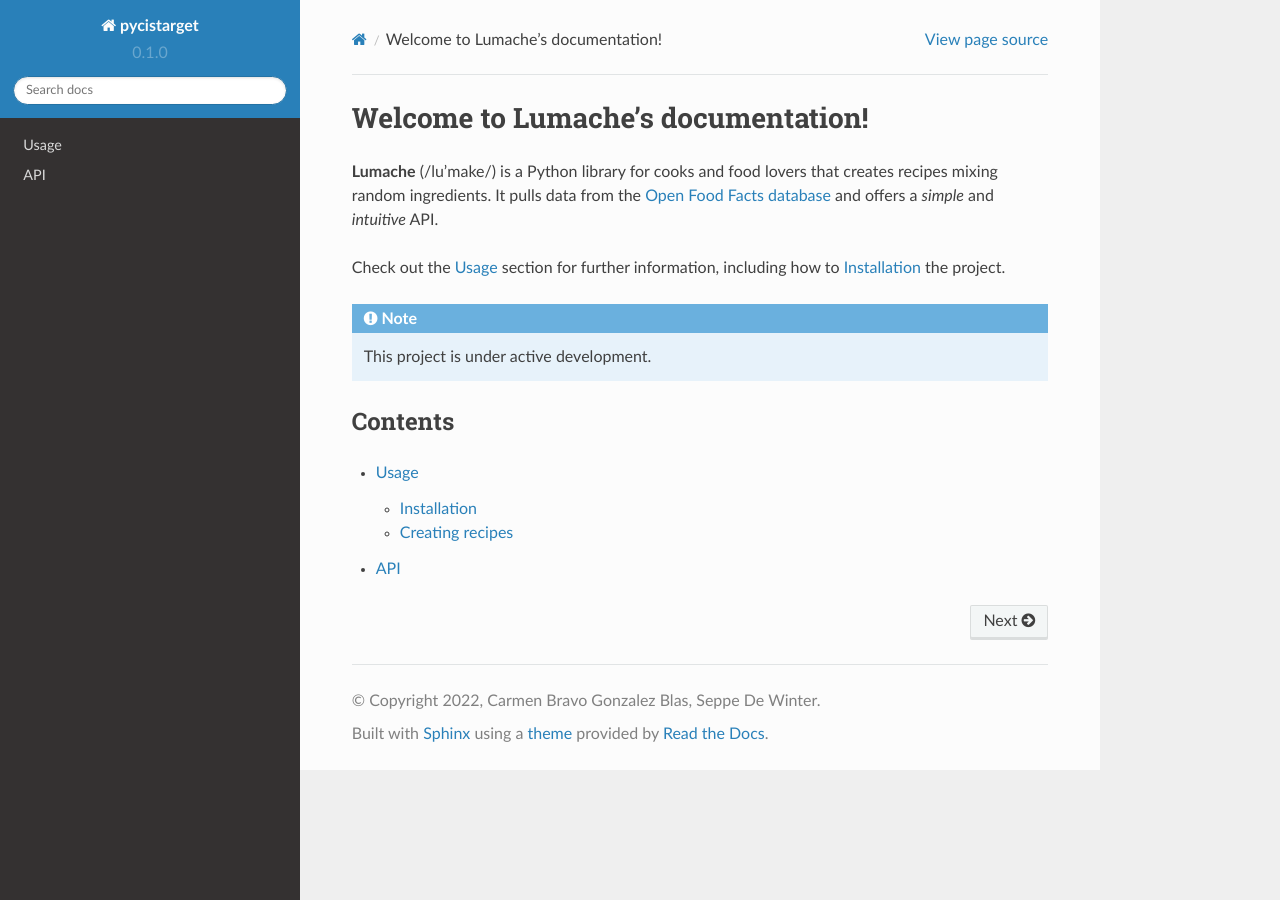
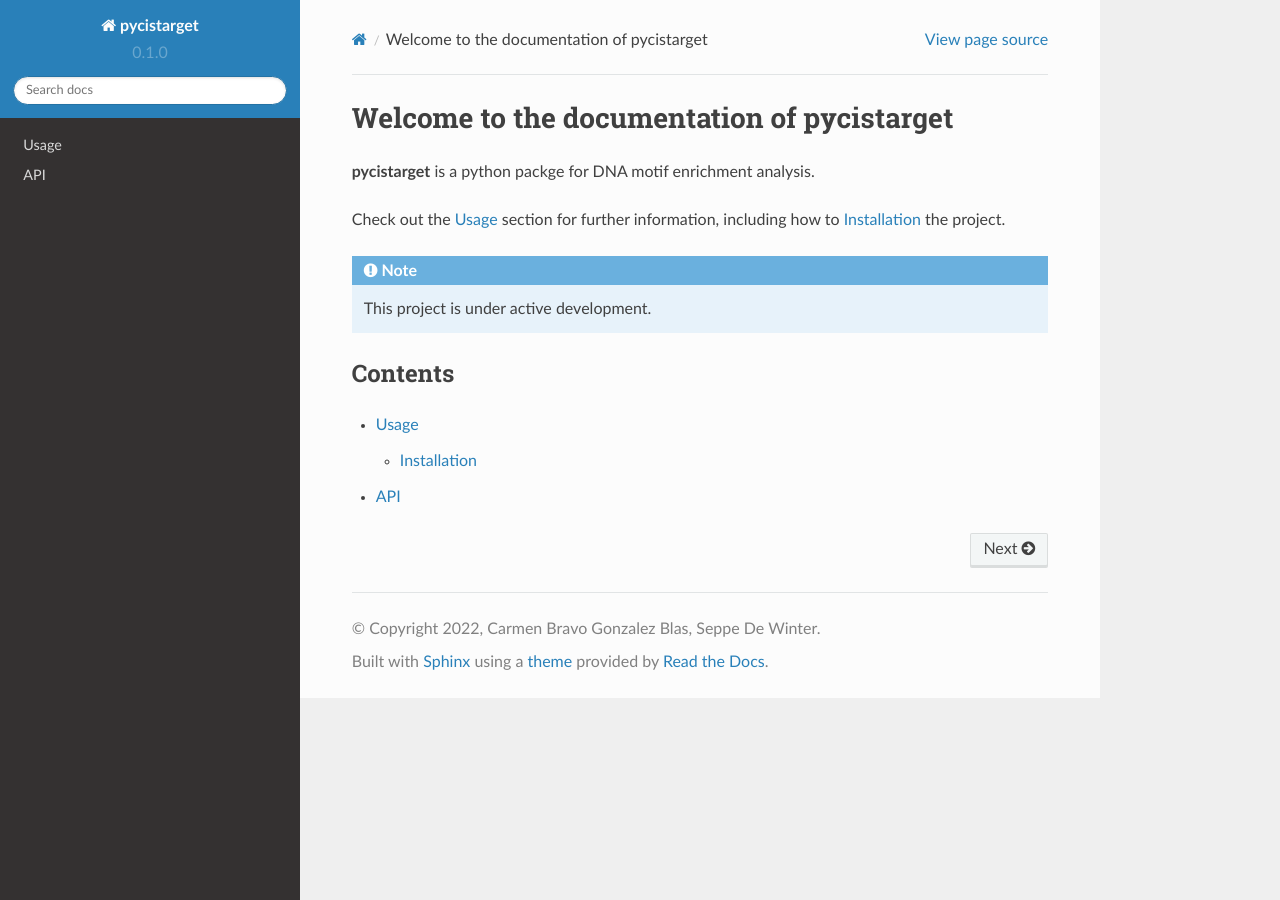
Before and after one commit to aertslab/pycistarget, a Sphinx documentation site: the page built from docs/source/index.rst, in a window 1280 px wide. Built offline with Sphinx 7.4.7 and the Read the Docs theme 2.0.0, drawn with Linux system fonts in a browser that asks for light colours.

Commit message:
update documents

```diff
--- a/docs/source/index.rst
+++ b/docs/source/index.rst
@@ -1,10 +1,7 @@
-Welcome to Lumache's documentation!
-===================================
+Welcome to the documentation of pycistarget
+===========================================
 
-**Lumache** (/lu'make/) is a Python library for cooks and food lovers
-that creates recipes mixing random ingredients.
-It pulls data from the `Open Food Facts database <https://world.openfoodfacts.org/>`_
-and offers a *simple* and *intuitive* API.
+**pycistarget** is a python packge for DNA motif enrichment analysis.
 
 Check out the :doc:`usage` section for further information, including
 how to :ref:`installation` the project.
```
Also changed, not shown: docs/source/usage.rst (+12 -16 lines).
